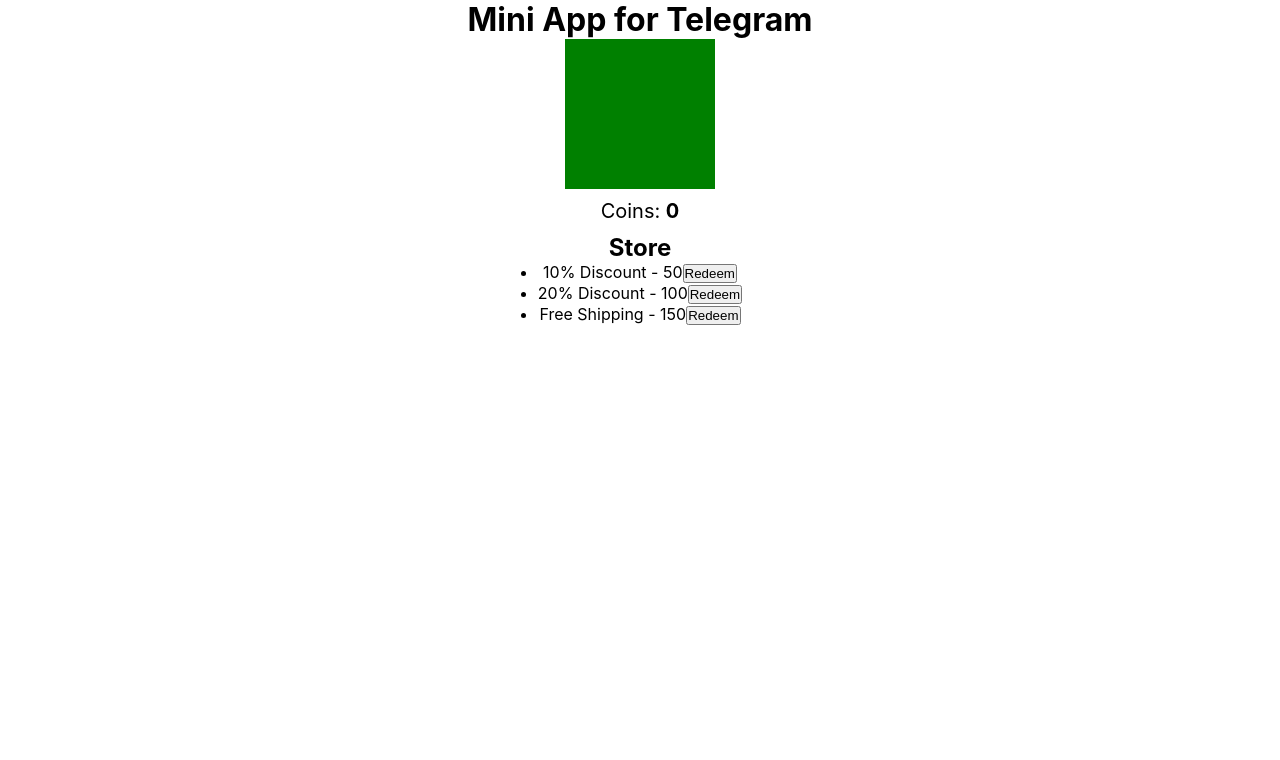
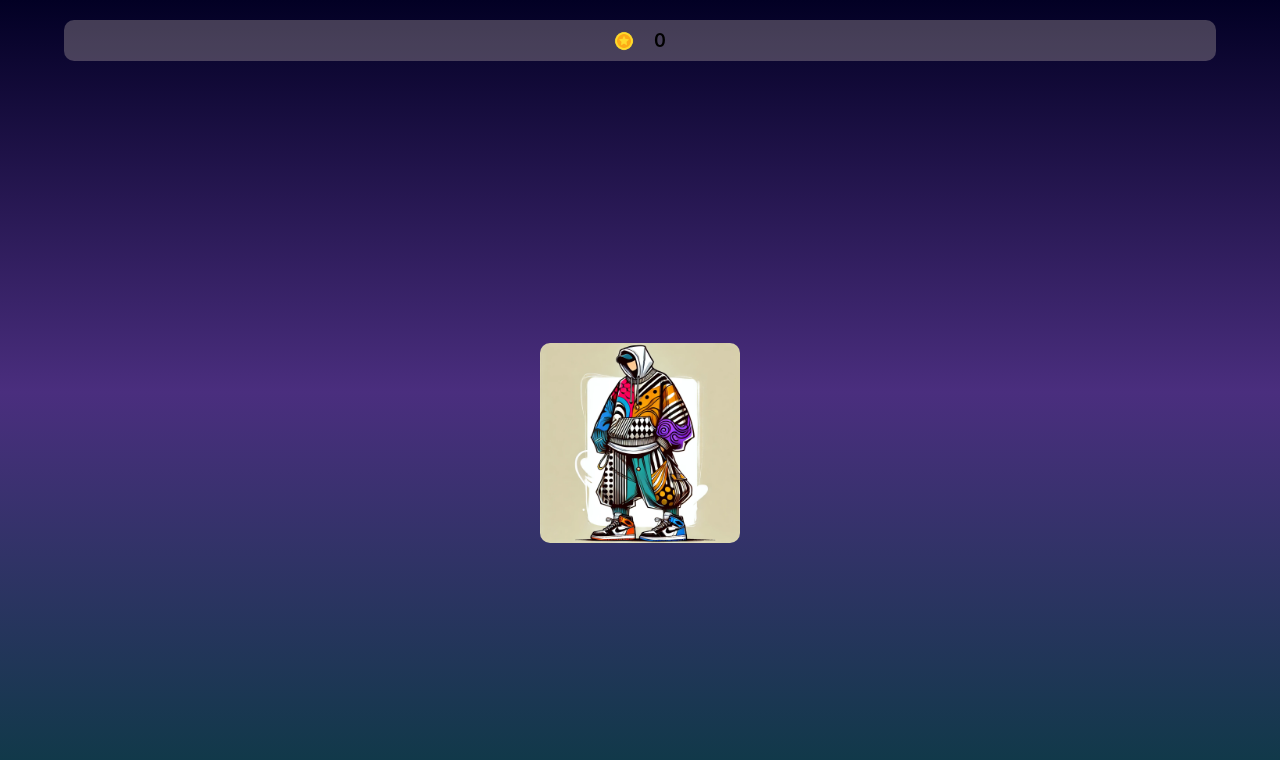
Before and after one commit to tndeineka/telegram-test-2, a React (Create React App) app: page /game in a window 1280 px wide. Shown: the top 760 px of the page. Built offline with nearby package versions, Linux system fonts and the light colour scheme.

Commit message:
added clicker

```diff
--- a/src/App.js
+++ b/src/App.js
@@ -1,14 +1,14 @@
 import React from 'react';
 import './App.css';
-import Character from './components/Character.jsx';
 import { Route, Routes } from 'react-router-dom';
 import { StartPage } from './components/StartPage/StartPage.jsx';
+import Clicker from './components/Clicker/Clicker.jsx';
 
 export const App = () => {
   return (
     <Routes>
       <Route index element={<StartPage />} />
-      <Route path="game" element={<Character />} />
+      <Route path="game" element={<Clicker />} />
     </Routes>
   );
 }
--- a/src/components/Character.jsx
+++ /dev/null
@@ -1,34 +0,0 @@
-import React, {useState} from 'react'
-import CoinCounter from './CoinCounter';
-import StorePage from './StorePage';
-
-const Character = () => {
-  const [coins, setCoins] = useState(0);
-
-  const addCoins = (amount) => {
-    setCoins((prevCoins) => prevCoins + amount);
-  };
-  const handleClick = () => {
-    addCoins(1); // Add 1 coin per click
-  }
-
-  return (
-
-     <div style={{ display: 'flex', flexDirection: 'column', alignItems: 'center', textAlign: 'center', marginTop: '50px', maxWidth: '380px', margin: '0 auto', maxHeight: '620px' }}>
-       <h1>Mini App for Telegram</h1>
-
-       <div onClick={handleClick}
-        style={{
-          width: '150px',
-          height: '150px',
-          backgroundColor: 'green',
-          cursor: 'pointer'
-        }}>{Character}</div>
-
-       <CoinCounter coins={coins} />
-       <StorePage coins={coins} />
-     </div>
-  )
-}
-
-export default Character
--- /dev/null
+++ b/src/components/Clicker/Clicker.css
@@ -0,0 +1,75 @@
+.clickerWrap {
+  background: linear-gradient(
+    rgba(2, 0, 36, 1) 0%,
+    rgba(74, 46, 126, 1) 49%,
+    rgba(11, 58, 68, 1) 100%
+  );
+  width: 100vw;
+  height: 100vh;
+  display: flex;
+  flex-direction: column;
+  gap: 5px;
+  align-items: center;
+  text-align: center;
+  margin: 0 auto;
+  position: relative;
+  overflow: hidden;
+}
+
+.coins {
+  display: flex;
+  gap: 20px;
+  align-items: center;
+  justify-content: center;
+  border-radius: 10px;
+  padding: 10px;
+  width: 90%;
+  margin: 20px;
+  margin-inline: auto;
+  background-color: #faebd740;
+}
+
+.imgCoin {
+  width: 20px;
+  height: 20px;
+}
+
+.coinQuant {
+  font-size: 18px;
+  font-weight: 600;
+}
+
+.clickerItem {
+  background-image: url("../../assets/images/logo.webp");
+  width: 200px;
+  height: 200px;
+  background-size: cover;
+  border-radius: 10px;
+  cursor: pointer;
+  margin: auto;
+  transition: transform 0.2s ease;
+}
+
+.clickerItem:active {
+  transform: scale(1.1) skew(0deg, -4deg);
+}
+
+.floatingText {
+  position: absolute;
+  font-size: 24px;
+  font-weight: 700;
+  color: #fff;
+  animation: floatUp 1s ease-out forwards;
+  pointer-events: none;
+}
+
+@keyframes floatUp {
+  0% {
+    opacity: 1;
+    transform: translateY(0);
+  }
+  100% {
+    opacity: 0;
+    transform: translateY(-100px);
+  }
+}
--- /dev/null
+++ b/src/components/Clicker/Clicker.jsx
@@ -0,0 +1,51 @@
+import React, { useState } from "react";
+import coin from "../../assets/images/coin.png";
+import "./Clicker.css";
+
+const Clicker = () => {
+  const [coins, setCoins] = useState(0);
+  const [effects, setEffects] = useState([]);
+
+  const addCoins = (amount, x, y) => {
+    setCoins((prevCoins) => prevCoins + amount);
+
+    const id = Date.now();
+    setEffects((prevEffects) => [...prevEffects, { id, x, y }]);
+
+    setTimeout(() => {
+      setEffects((prevEffects) =>
+        prevEffects.filter((effect) => effect.id !== id)
+      );
+    }, 1000);
+  };
+
+  const handleClick = (e) => {
+    const rect = e.target.getBoundingClientRect();
+    const x = e.clientX - rect.left;
+    const y = e.clientY - rect.top;
+    addCoins(1, x, y); // Add 1 coin per click
+  };
+
+  return (
+    <div className="clickerWrap">
+      <div className="coins">
+        <img src={coin} alt="Coin" className="imgCoin" />
+        <span className="coinQuant">{coins}</span>
+      </div>
+
+      <div onClick={handleClick} className="clickerItem">
+        {Clicker}
+      </div>
+
+      {effects.map((effect) => (
+        <span
+          key={effect.id}
+          className="floatingText"
+          style={{ left: `${effect.x}px`, top: `${effect.y}px` }}
+        >+1</span>
+      ))}
+    </div>
+  );
+};
+
+export default Clicker;
--- a/src/components/CoinCounter.js
+++ /dev/null
@@ -1,11 +0,0 @@
-import React from 'react'
-
-const CoinCounter = ({ coins }) => {
-  return (
-    <div style={{
-      fontSize: '20px', margin: '10px 0'
-    }}>Coins: <strong>{coins}</strong></div>
-  )
-}
-
-export default CoinCounter
--- a/src/components/StartPage/StartPage.css
+++ b/src/components/StartPage/StartPage.css
@@ -1,7 +1,7 @@
 .container {
   background-image: url("../../assets/images/bg.jpg");
   height: 100vh;
-  width: 100ww;
+  width: 100vw;
   display: flex;
   flex-direction: column;
   gap: 10px;
--- a/src/components/StorePage.js
+++ /dev/null
@@ -1,34 +0,0 @@
-import React from 'react'
-
-const StorePage = ({ coins }) => {
-  const items = [{
-    id: 1, name: '10% Discount', cost: 50
-  },
-  {
-    id: 2, name: '20% Discount', cost: 100
-  },
-  {
-    id: 3, name: 'Free Shipping', cost: 150
-  }];
-
-  const redeemItem = (item) => {
-    if (coins >= item.cost) {
-      alert(`You redeemed: ${item.name}`);
-    } else {
-      alert('Not enough coins to redeem this item');
-    }
-  };
-  return (
-    <div>
-      <h2>Store</h2>
-      <ul>
-        {items.map((item) => (
-          <li key={item.id}> {item.name} - {item.cost}
-            <button onClick={() => redeemItem(item)}>Redeem</button></li>
-        ))}
-      </ul>
-    </div>
-  )
-}
-
-export default StorePage
```
Also changed, not shown: src/assets/images/coin.png (added).
